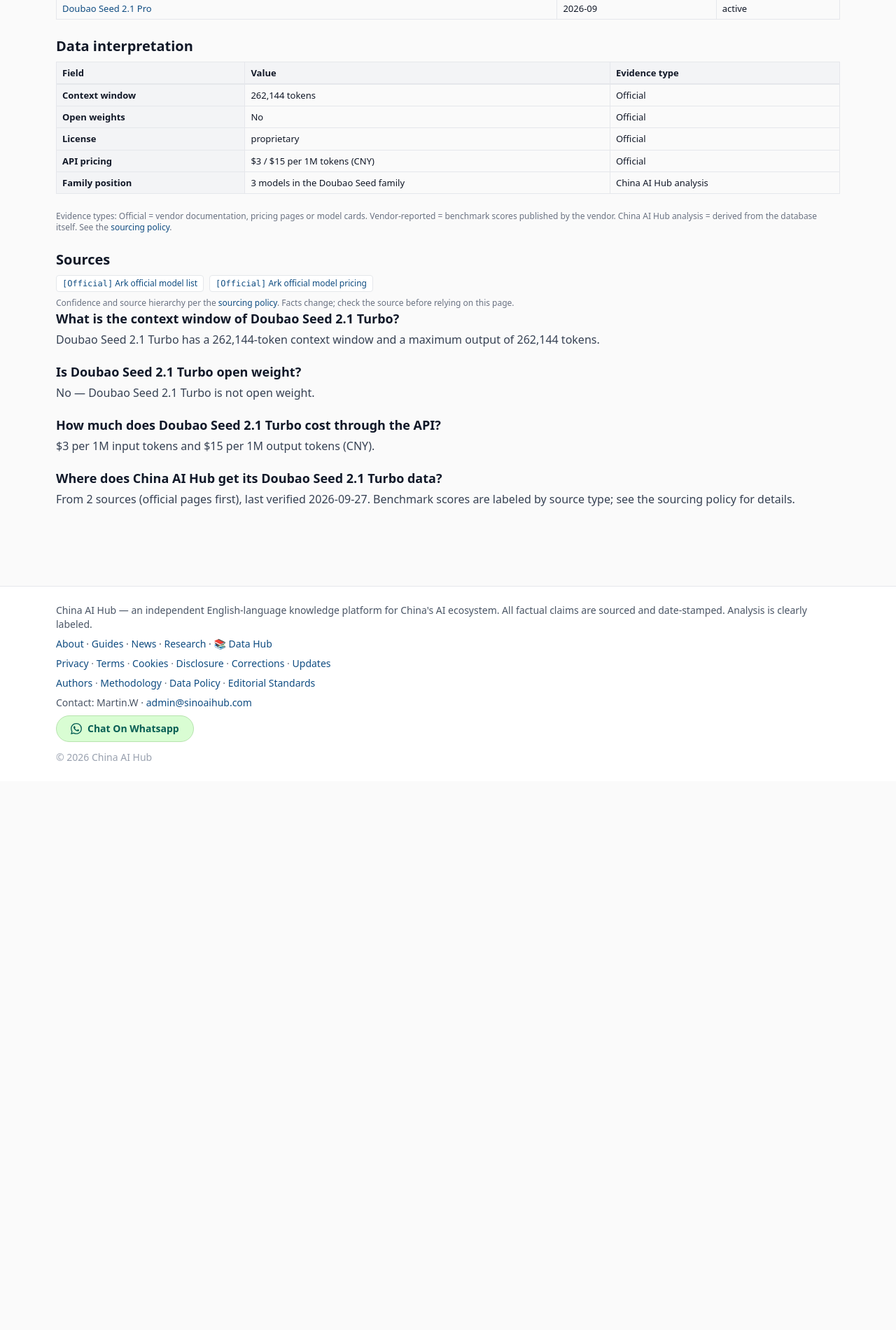
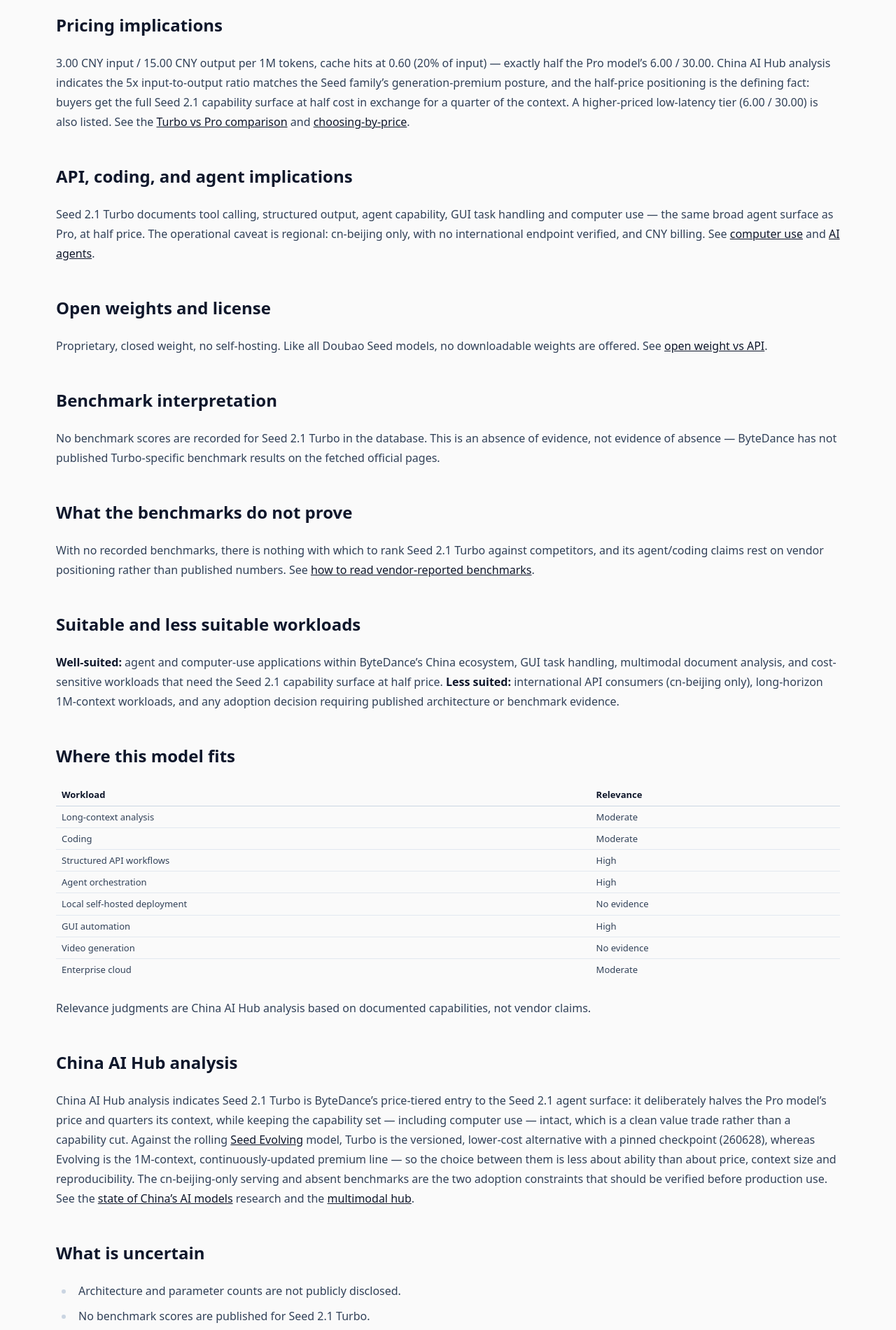
Before and after one commit to martinxionbiotech-max/china-ai-hub, an Astro site: page /models/doubao-seed-2-1-turbo in a window 1280 px wide. Shown: the part 2725-4625 px from the top of the page at 70% size. Before the commit the page ends 3841 px from the top, so only its background shows below. Built offline with nearby package versions, Linux system fonts and the light colour scheme; Astro itself is replaced by a stand-in of ours.

Commit message:
models: deepen doubao-seed-2-1-turbo (original analysis, batch 1)

```diff
--- a/src/content/models/doubao-seed-2-1-turbo.md
+++ b/src/content/models/doubao-seed-2-1-turbo.md
@@ -51,10 +51,69 @@ sources:
     confidence: high
 ---
 
-Doubao Seed 2.1 Turbo is the lower-priced variant of ByteDance's Seed 2.1 family, with a 256K-token
-context window and the same documented capability set as the Pro model (deep thinking, text generation,
-multimodal understanding, GUI task handling, tool calling, structured output).
+**What it is.** Doubao Seed 2.1 Turbo is the lower-priced variant of ByteDance's Seed 2.1 family, served through the Volcengine Ark API with a 256K-token context window. **Why it matters.** It carries the same documented capability set as the Pro model — including GUI task handling and computer use — at half the price, making it ByteDance's entry point to the Seed 2.1 agent surface. **Key characteristics.** 262,144-token context and 262,144-token maximum output, deep thinking, multimodal understanding, tool calling, structured output, agent capability and computer use. **What a professional should know.** Architecture and parameter counts are not disclosed, the API is served from cn-beijing only (no international endpoint verified as of 2026-09-20), and pricing is in CNY — 3.00 input / 15.00 output per 1M tokens, cache hits 0.60.
 
-API pricing is half that of the Pro model: 3.00 CNY input / 15.00 CNY output per 1M tokens, cache hits
-at 0.60 (as of 2026-09-20). A higher-priced low-latency tier (6.00 / 30.00) is also listed on the
-official pricing page.
+## Architecture and parameters
+
+ByteDance discloses no architecture or parameter counts for the Seed 2.1 series, and the database records that absence rather than estimating. China AI Hub analysis indicates this is the same closed-strategy posture the database records for all Doubao Seed models — no weights, no architecture card, capabilities and price instead. See [Mixture-of-Experts](/technology/mixture-of-experts/) for the architectural context ByteDance does not provide, and the [MoE architectures research](/research/chinese-ai-moe-architectures/).
+
+## What the context window actually means
+
+The 262,144-token context with a matching 262,144 output ceiling is a balanced mid-tier profile — a quarter of the Pro model's 1M input, but with a relatively generous output headroom for its class. It suits single-session agent tasks and multimodal document work, but not the long-horizon, 1M-window workloads ByteDance reserves for Pro and Evolving. See the [context-window research](/research/chinese-ai-context-windows/).
+
+## Pricing implications
+
+3.00 CNY input / 15.00 CNY output per 1M tokens, cache hits at 0.60 (20% of input) — exactly half the Pro model's 6.00 / 30.00. China AI Hub analysis indicates the 5x input-to-output ratio matches the Seed family's generation-premium posture, and the half-price positioning is the defining fact: buyers get the full Seed 2.1 capability surface at half cost in exchange for a quarter of the context. A higher-priced low-latency tier (6.00 / 30.00) is also listed. See the [Turbo vs Pro comparison](/comparisons/doubao-seed-2-1-pro-vs-doubao-seed-2-1-turbo/) and [choosing-by-price](/guides/choosing-by-price/).
+
+## API, coding, and agent implications
+
+Seed 2.1 Turbo documents tool calling, structured output, agent capability, GUI task handling and computer use — the same broad agent surface as Pro, at half price. The operational caveat is regional: cn-beijing only, with no international endpoint verified, and CNY billing. See [computer use](/technology/computer-use/) and [AI agents](/technology/ai-agents/).
+
+## Open weights and license
+
+Proprietary, closed weight, no self-hosting. Like all Doubao Seed models, no downloadable weights are offered. See [open weight vs API](/research/open-weight-vs-api-structural-analysis/).
+
+## Benchmark interpretation
+
+No benchmark scores are recorded for Seed 2.1 Turbo in the database. This is an absence of evidence, not evidence of absence — ByteDance has not published Turbo-specific benchmark results on the fetched official pages.
+
+## What the benchmarks do not prove
+
+With no recorded benchmarks, there is nothing with which to rank Seed 2.1 Turbo against competitors, and its agent/coding claims rest on vendor positioning rather than published numbers. See [how to read vendor-reported benchmarks](/guides/how-to-read-vendor-reported-benchmarks/).
+
+## Suitable and less suitable workloads
+
+**Well-suited:** agent and computer-use applications within ByteDance's China ecosystem, GUI task handling, multimodal document analysis, and cost-sensitive workloads that need the Seed 2.1 capability surface at half price. **Less suited:** international API consumers (cn-beijing only), long-horizon 1M-context workloads, and any adoption decision requiring published architecture or benchmark evidence.
+
+## Where this model fits
+
+| Workload | Relevance |
+|---|---|
+| Long-context analysis | Moderate |
+| Coding | Moderate |
+| Structured API workflows | High |
+| Agent orchestration | High |
+| Local self-hosted deployment | No evidence |
+| GUI automation | High |
+| Video generation | No evidence |
+| Enterprise cloud | Moderate |
+
+Relevance judgments are China AI Hub analysis based on documented capabilities, not vendor claims.
+
+## China AI Hub analysis
+
+China AI Hub analysis indicates Seed 2.1 Turbo is ByteDance's price-tiered entry to the Seed 2.1 agent surface: it deliberately halves the Pro model's price and quarters its context, while keeping the capability set — including computer use — intact, which is a clean value trade rather than a capability cut. Against the rolling [Seed Evolving](/models/doubao-seed-evolving/) model, Turbo is the versioned, lower-cost alternative with a pinned checkpoint (260628), whereas Evolving is the 1M-context, continuously-updated premium line — so the choice between them is less about ability than about price, context size and reproducibility. The cn-beijing-only serving and absent benchmarks are the two adoption constraints that should be verified before production use. See the [state of China's AI models](/research/state-of-chinas-ai-models-2026/) research and the [multimodal hub](/models/multimodal/).
+
+## What is uncertain
+
+- Architecture and parameter counts are not publicly disclosed.
+- No benchmark scores are published for Seed 2.1 Turbo.
+- The API is served from cn-beijing only; no international endpoint was verified.
+- The higher-priced low-latency tier's throughput is not separately documented.
+
+## Sources
+
+- [Ark official model list](https://docs.volcengine.com/docs/ark/model-list?lang=zh)
+- [Ark official model pricing](https://docs.volcengine.com/docs/ark/model-pricing?lang=zh)
+
+*Labels used above: **Official fact** (capabilities, pricing and region from Ark's docs) and **China AI Hub analysis** (our synthesis, always introduced as such). No benchmark evidence is currently recorded for this model.*
```
